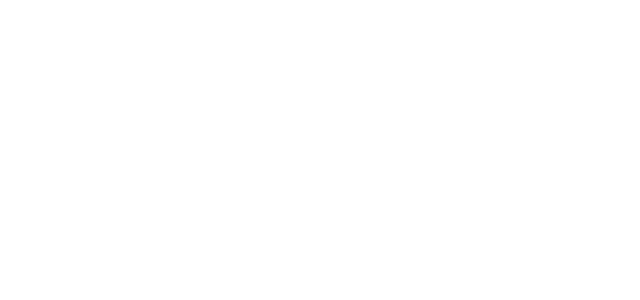
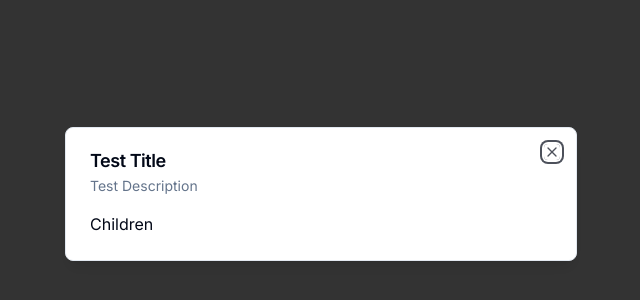
Before and after one commit to Manzzzx/website-admin, a Next.js app: page / in a window 1280 px wide. Shown: the part 206-506 px from the top of the page, without its empty margins (319-959 px from the left). Built offline with nearby package versions, Linux system fonts and the light colour scheme.

Commit message:
Sesi 3 - Test Dialog Yang Akan Muncul Untuk Membuat Store

```diff
--- a/app/(root)/page.tsx
+++ b/app/(root)/page.tsx
@@ -1,11 +1,20 @@
+"use client"
+
 import { Button } from "@/components/ui/button";
+import Modal from "@/components/ui/modal";
 import { UserButton } from "@clerk/nextjs";
 import Image from "next/image";
 
 export default function Home() {
   return (
     <div className="p-4">
-      <UserButton afterSignOutUrl="/"/>
+      <Modal
+      title="Test Title"
+      description="Test Description"
+      isOpen
+      onClose={() => {}}>
+        Children
+      </Modal>
     </div>
   );
 }
--- /dev/null
+++ b/components/ui/modal.tsx
@@ -0,0 +1,40 @@
+"use client"
+
+import { Dialog, DialogContent, DialogDescription, DialogHeader, DialogTitle } from "./dialog";
+
+interface ModalProps{
+    title: string;
+    description: string;
+    isOpen: boolean;
+    onClose: () => void;
+    children?: React.ReactNode;
+}
+
+const Modal = ({title, description, isOpen, onClose, children} : ModalProps) => {
+
+    const onChange = (open: boolean) => {
+        if (!open) {
+            onClose()
+        }
+    }
+
+    return (
+        <Dialog open={isOpen} onOpenChange={onChange}>
+            <DialogContent>
+                <DialogHeader>
+                    <DialogTitle>
+                        {title}
+                    </DialogTitle>
+                    <DialogDescription>
+                        {description}
+                    </DialogDescription>
+                </DialogHeader>
+                <div>
+                    {children}
+                </div>
+            </DialogContent>
+        </Dialog>
+    )
+}
+
+export default Modal
```
